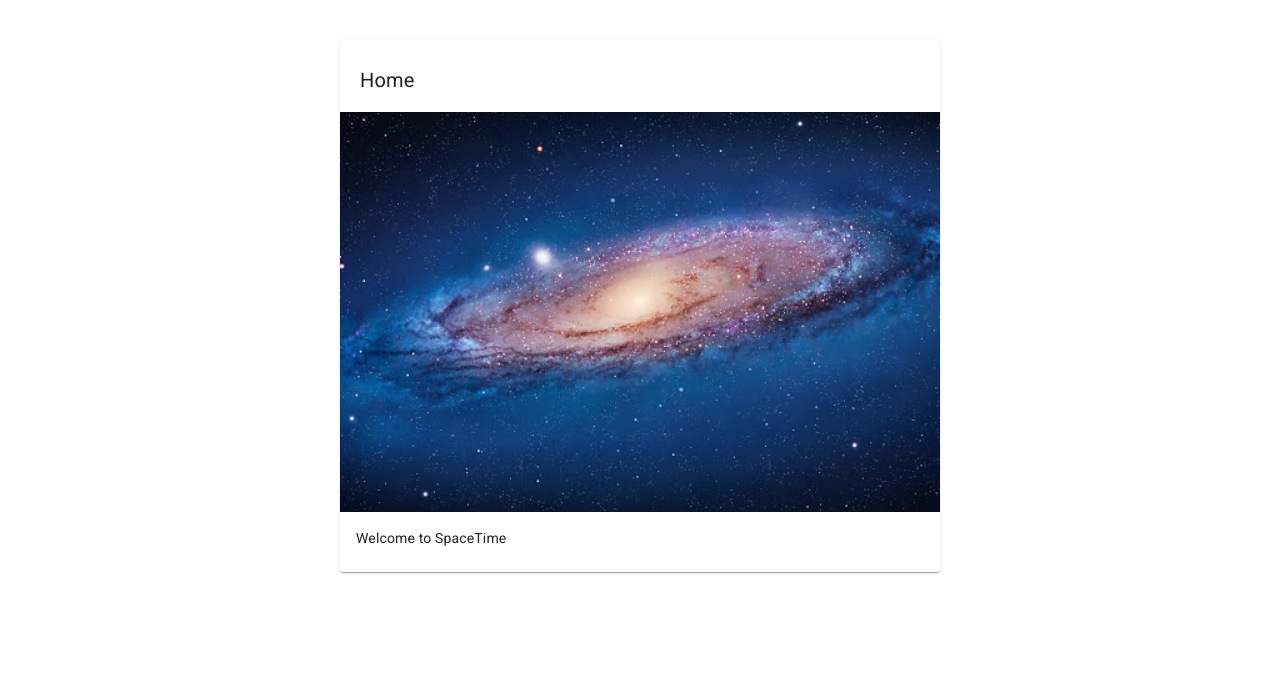
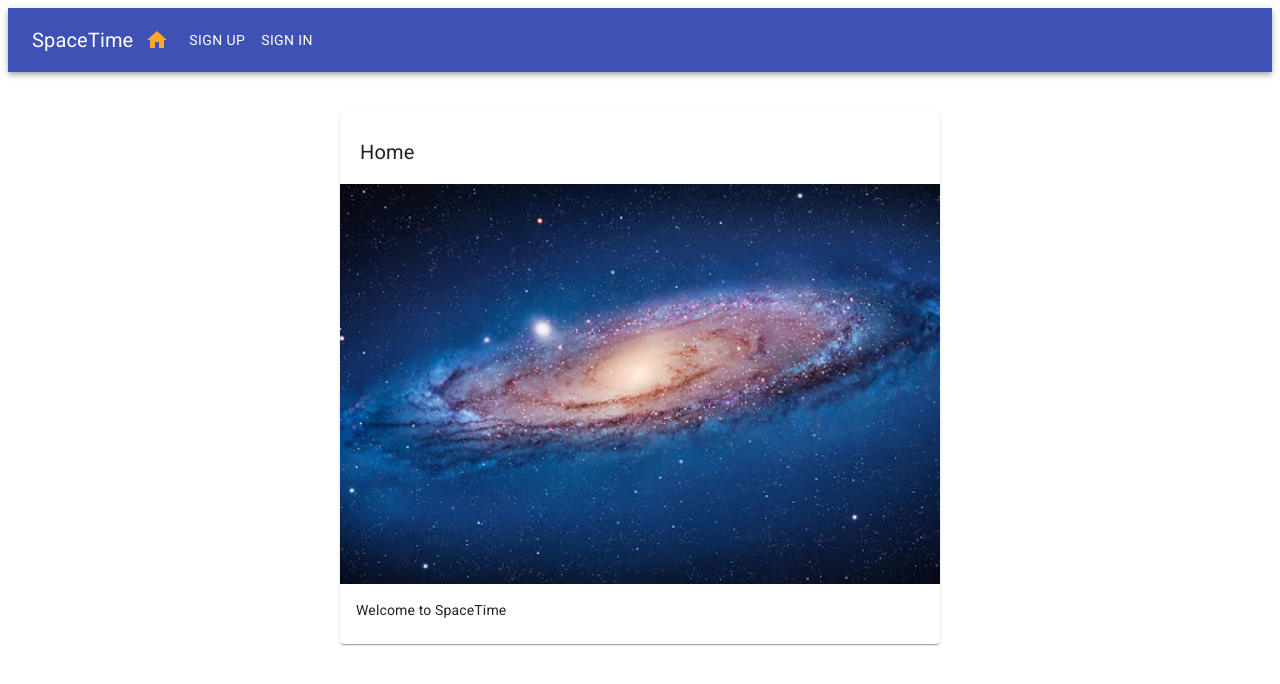
Before and after one commit to definevalue/SpaceTime, a React (Create React App) app in the folder frontend/: page / in a window 1280 px wide. Shown: the top 684 px of the page. Built offline with nearby package versions, Linux system fonts and the light colour scheme.

Commit message:
added navigation bar

```diff
--- a/frontend/src/Router.js
+++ b/frontend/src/Router.js
@@ -5,10 +5,12 @@ import UserList from './userComponent/UserList';
 import Signup from './userComponent/Signup';
 import Signin from './authComponent/Signin';
 import Profile from './userComponent/Profile';
+import Navigation from './shared/Navigation';
 
 const Router = () => {
     return(
         <div>
+            <Navigation />
             <Switch>
                 <Route exact path="/" component={Home} />
                 <Route path="/users" component={UserList}/>
--- a/frontend/src/shared/Navigation.js
+++ b/frontend/src/shared/Navigation.js
@@ -0,0 +1,56 @@
+import React from 'react'
+import AppBar from '@material-ui/core/AppBar'
+import Toolbar from '@material-ui/core/Toolbar'
+import Typography from '@material-ui/core/Typography'
+import IconButton from '@material-ui/core/IconButton'
+import HomeIcon from '@material-ui/icons/Home'
+import Button from '@material-ui/core/Button'
+import auth from '../authComponent/helper'
+import {Link, withRouter} from 'react-router-dom'
+
+//change color when link is active
+const isActive = (history, path) => {
+  if (history.location.pathname === path)
+    return {color: '#ffa726'}
+  else
+    return {color: '#ffffff'}
+}
+
+const Navigation = withRouter(({history}) => (
+  <AppBar position="static">
+    <Toolbar>
+      <Typography variant="h6" color="inherit">
+        SpaceTime
+      </Typography>
+      <Link to="/">
+        <IconButton aria-label="Home" style={isActive(history, "/")}>
+          <HomeIcon/>
+        </IconButton>
+      </Link>
+      {
+        !auth.isAuthenticated() && (<span>
+          <Link to="/signup">
+            <Button style={isActive(history, "/signup")}>Sign up
+            </Button>
+          </Link>
+          <Link to="/signin">
+            <Button style={isActive(history, "/signin")}>Sign In
+            </Button>
+          </Link>
+        </span>)
+      }
+      {
+        auth.isAuthenticated() && (<span>
+          <Link to={"/user/" + auth.isAuthenticated().user._id}>
+            <Button style={isActive(history, "/user/" + auth.isAuthenticated().user._id)}>My Profile</Button>
+          </Link>
+          <Button color="inherit" onClick={() => {
+              auth.clearJWT(() => history.push('/'))
+            }}>Sign out</Button>
+        </span>)
+      }
+    </Toolbar>
+  </AppBar>
+))
+
+export default Navigation
```
